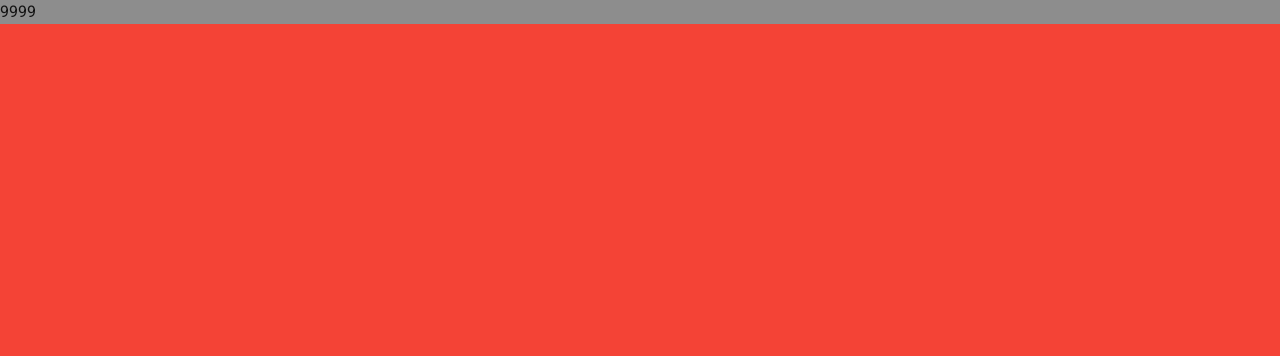
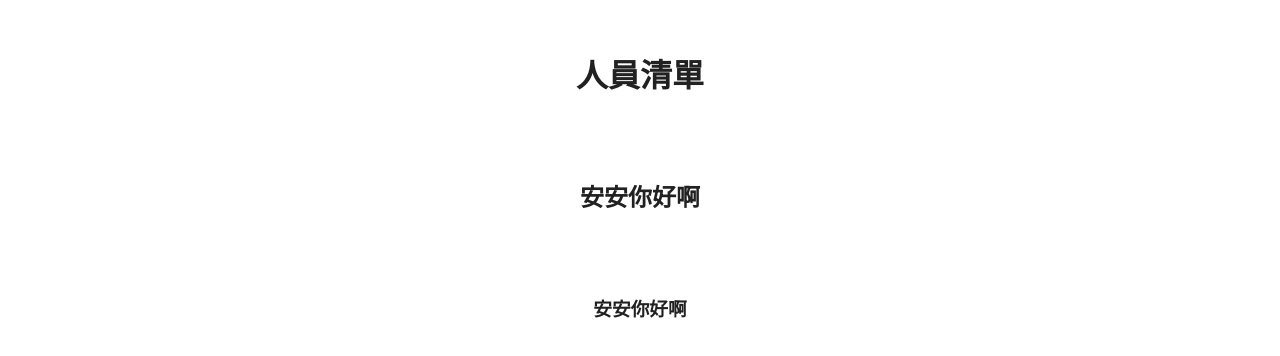
Before and after one commit to NeilChen20/d10816133-0504, a Vue app: page / in a window 1280 px wide. Shown: the top 356 px of the page. Built offline with nearby package versions, Linux system fonts and the light colour scheme.

Commit message:
fix: set bg-color

```diff
--- a/src/App.vue
+++ b/src/App.vue
@@ -1,7 +1,7 @@
 <template>
   <v-app>
 
-    <v-main class="red">
+    <v-main class="white">
       <router-view/>
     </v-main>
   </v-app>
--- a/src/router/index.js
+++ b/src/router/index.js
@@ -1,6 +1,6 @@
 import Vue from 'vue'
 import VueRouter from 'vue-router'
-import Home from '../views/Home.vue'
+import Home from '../views/HomeView.vue'
 
 Vue.use(VueRouter)
 
--- a/src/views/AboutView.vue
+++ /dev/null
@@ -1,5 +0,0 @@
-<template>
-  <div class="about">
-    <h1>This is an about page</h1>
-  </div>
-</template>
--- a/src/views/Home.vue
+++ /dev/null
@@ -1,14 +0,0 @@
-<template>
-  <div>
-    <div class="gray">9999</div>
-
-  </div>
-</template>
-
-<script>
-export default {
-  data() {
-    return {};
-  },
-};
-</script>
--- /dev/null
+++ b/src/views/HomeView.vue
@@ -0,0 +1,19 @@
+<template>
+  <v-container>
+    <v-row>
+      <v-col col="12">
+        <h1 class="text-center py-10">人員清單</h1>
+        <h2 class="text-center py-10">安安你好啊</h2>
+        <h3 class="text-center py-10">安安你好啊</h3>
+      </v-col>
+    </v-row>
+  </v-container>
+</template>
+
+<script>
+export default {
+  data() {
+    return {};
+  },
+};
+</script>
```
